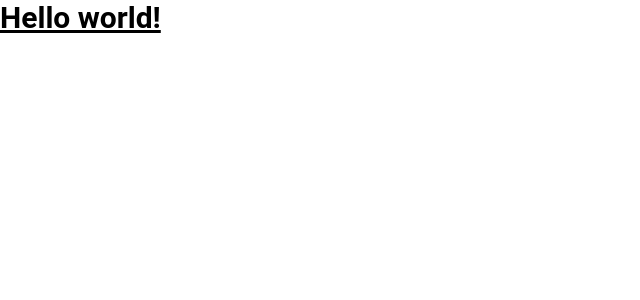
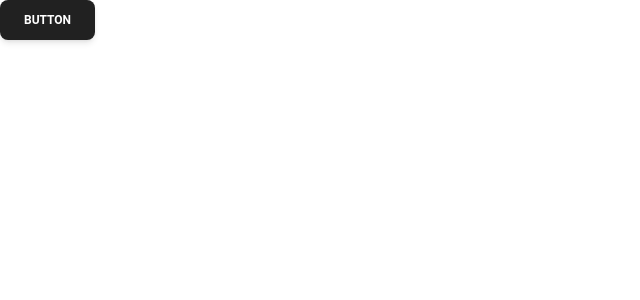
Before and after one commit to vickymalindo/vicky-mst-react, a React (Vite) app: page / in a window 1280 px wide. Shown: the top 300 px of the page, without its empty margins (0-640 px from the left). Built offline with nearby package versions, Linux system fonts and the light colour scheme.

Commit message:
feat: use button using material ui

```diff
--- a/src/App.tsx
+++ b/src/App.tsx
@@ -1,5 +1,7 @@
+import Button from './views/atoms/Button';
+
 function App() {
-  return <h1 className="text-3xl font-bold underline">Hello world!</h1>;
+  return <Button text="Button" />;
 }
 
 export default App;
--- a/src/views/atoms/Button.tsx
+++ b/src/views/atoms/Button.tsx
@@ -1,11 +1,8 @@
 import { ButtonProps } from '../../types/Button';
+import { Button as ButtonUI } from '@material-tailwind/react';
 
 const Button = ({ text }: ButtonProps) => {
-  return (
-    <button className="px-2.5 py-1.5 sm:px-3 sm:py-1.5 md:px-4 md:py-2 text-sm sm:text-lg md:text-md:text-xl bg-green-400 text-green-600 font-bold rounded-md outline-none border border-green-600 inline-block">
-      {text}
-    </button>
-  );
+  return <ButtonUI>{text}</ButtonUI>;
 };
 
 export default Button;
```
